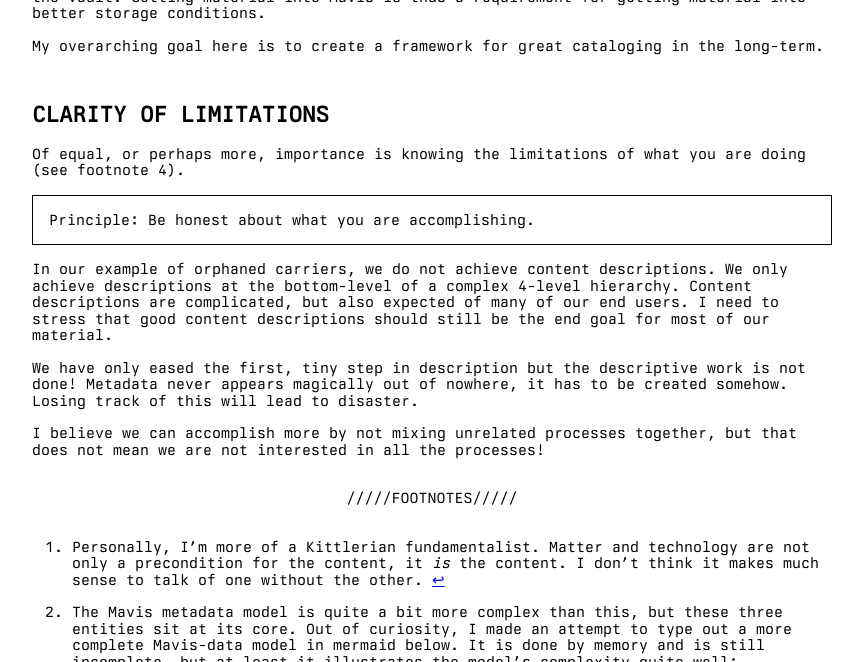
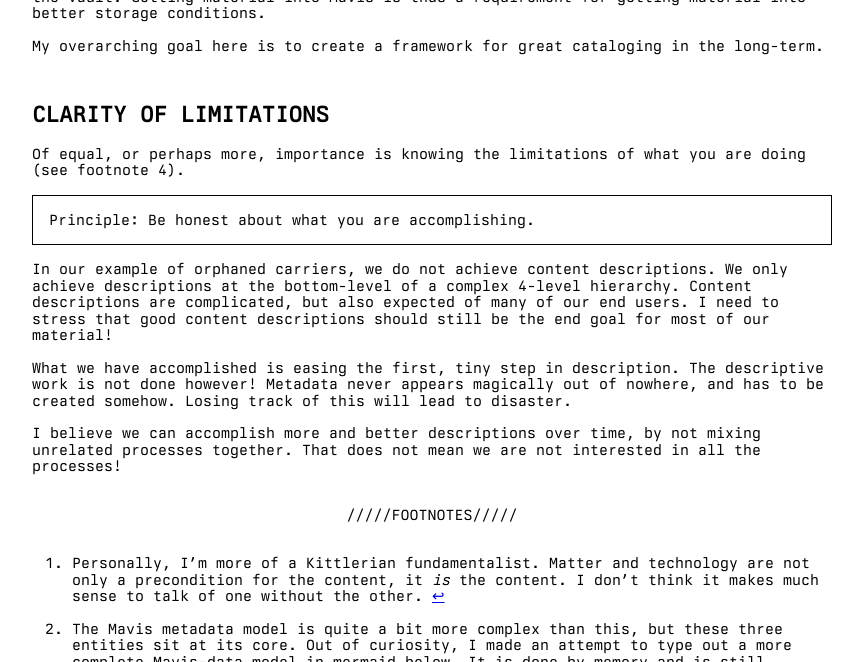
Before and after one commit to torbjornbp/torbjornbp.github.io, a Jekyll site: the page built from _posts/documents/2023-10-20-cataloging-principles.md, in a window 1280 px wide and 900 px high, scrolled down 8508 px, cut to the strip 0-662 px from the top of the window. Shown: the whole strip, without its empty margins (208-1071 px from the left). Built offline with Jekyll 4.4.1, drawn with Linux system fonts in a browser that asks for light colours; some of the changed text lies outside the part shown.

Commit message:
Update 2023-10-20-cataloging-principles.md

```diff
--- a/_posts/documents/2023-10-20-cataloging-principles.md
+++ b/_posts/documents/2023-10-20-cataloging-principles.md
@@ -293,11 +293,11 @@
 
 > Principle: Be honest about what you are accomplishing.
 
-In our example of orphaned carriers, we do not achieve content descriptions. We only achieve descriptions at the bottom-level of a complex 4-level hierarchy. Content descriptions are complicated, but also expected of many of our end users. I need to stress that good content descriptions should still be the end goal for most of our material.
+In our example of orphaned carriers, we do not achieve content descriptions. We only achieve descriptions at the bottom-level of a complex 4-level hierarchy. Content descriptions are complicated, but also expected of many of our end users. I need to stress that good content descriptions should still be the end goal for most of our material!
 
-We have only eased the first, tiny step in description but the descriptive work is not done! Metadata never appears magically out of nowhere, it has to be created somehow. Losing track of this will lead to disaster.
+What we have accomplished is easing the first, tiny step in description. The descriptive work is not done however! Metadata never appears magically out of nowhere, and has to be created somehow. Losing track of this will lead to disaster.
 
-I believe we can accomplish more by not mixing unrelated processes together, but that does not mean we are not interested in all the processes!
+I believe we can accomplish more and better descriptions over time, by not mixing unrelated processes together. That does not mean we are not interested in all the processes!
 
 ---
 {: data-content="FOOTNOTES"}
```
Also changed, not shown: other parts of _posts/documents/2023-10-20-cataloging-principles.md (+1 -1 lines).
